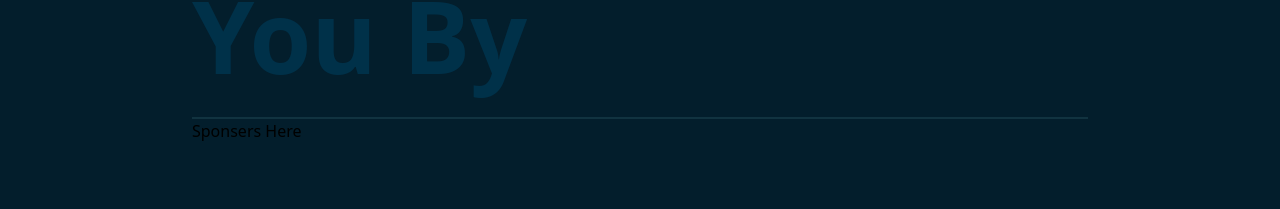
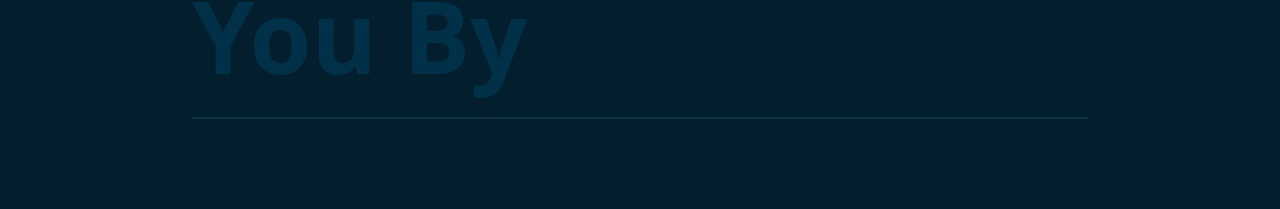
Before and after one commit to hatifmujahid/Dev-Day-2024-website, a React (Vite) app: page / in a window 1280 px wide. Shown: the part 2120-2329 px from the top of the page. Built offline with nearby package versions, Linux system fonts and the light colour scheme.

Commit message:
Update Sponser.jsx

```diff
--- a/src/components/Home/Sponser.jsx
+++ b/src/components/Home/Sponser.jsx
@@ -46,7 +46,7 @@ const Sponser = () => {
                 </motion.div>
 
                 <div className="border border-[#4C878F]/[0.2] h-0.5 mt-8"></div>
-                <div className=''>Sponsers Here</div>
+{/*                 <div className=''>Sponsers Here</div> */}
             </div>
         </div>
     );
```
